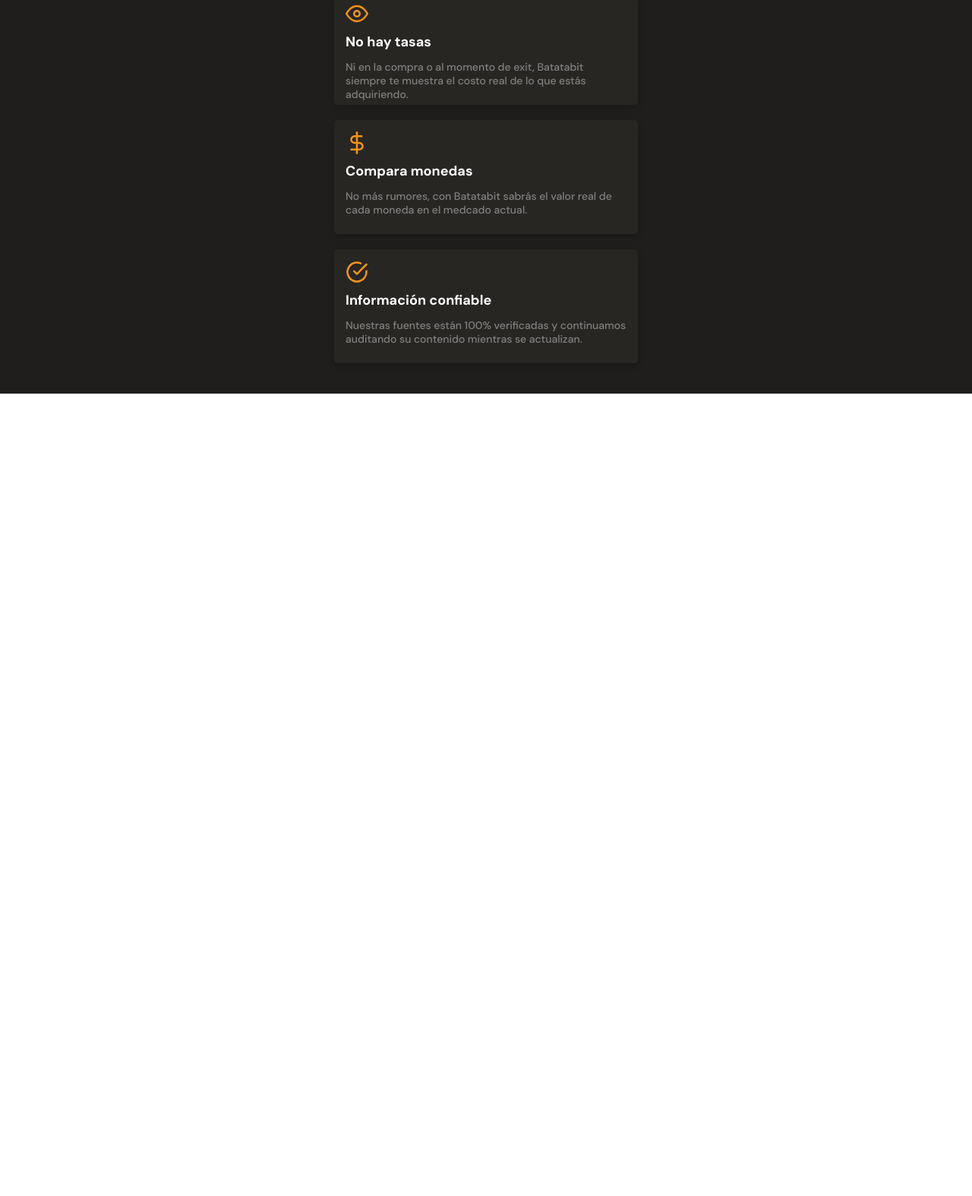
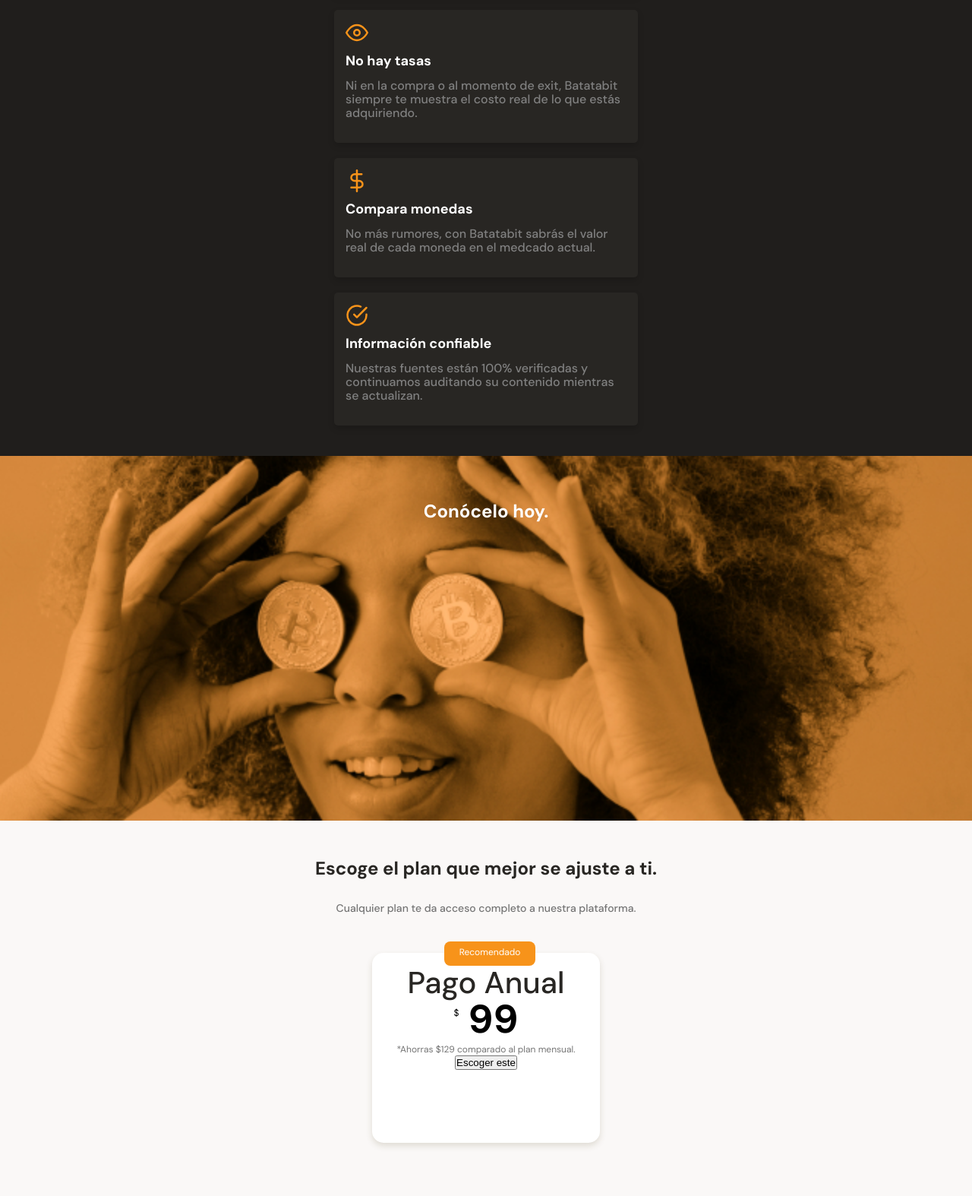
Before and after one commit to diazgdev/cursoResponsive, a plain HTML site: page index.html in a window 1280 px wide. Shown: the part 1932-3506 px from the top of the page at 76% size. Before the commit the page ends 2450 px from the top, so only its background shows below. Drawn offline with Linux system fonts and the light colour scheme.

Commit message:
estilos tarjetas de planes

```diff
--- a/index.html
+++ b/index.html
@@ -14,7 +14,7 @@
         <div class="header--title-container">
             <h1>La próxima revolución en el interecambio de criptomoneadas.</h1>
             <p>Batatabit te ayuda a navegar entre los diferentes precios y tendencias</p>
-            <a href="" class="header--button">Conoce nuestros planes <span></span> </a>
+            <a href="#plans" class="header--button">Conoce nuestros planes <span></span> </a>
         </div>
     </header>
     <main>
@@ -117,7 +117,26 @@
                     <p class="product--card-body">Nuestras fuentes están 100% verificadas y continuamos auditando su contenido mientras se actualizan.</p>
                 </article>
             </section>
-
+        </section>
+        <section class="bitcoin-img-container">
+            <h2>Conócelo hoy.</h2>
+        </section>
+        <section id="plans" class="main-plans-container">
+            <div class="plans--title">
+                <h2>Escoge el plan que mejor se ajuste a ti.</h2>
+                <p>Cualquier plan te da acceso completo a nuestra plataforma.</p>
+            </div>
+            <section class="plans-container--slider">
+                <article class="plans-container--card">
+                    <p class="recommended">Recomendado</p>
+                    <div class="plan-info-container">
+                        <h3 class="plan-card--title">Pago Anual</h3>
+                        <p class="plan-card--price"><span>$</span> 99</p>
+                        <p class="plan-card--saving">*Ahorras $129 comparado al plan mensual.</p>
+                        <button class="plan-card--ca">Escoger este <span></span></button>
+                    </div>
+                </article>
+            </section>
         </section>
 
     </main>
--- a/style.css
+++ b/style.css
@@ -27,6 +27,7 @@
 html {
     font-size: 62.5%;
     font-family: 'DM Sans', sans-serif;
+    scroll-behavior: smooth;
 }
 
 header {
@@ -360,7 +361,7 @@ main {
     width: 90%;
     min-width: 288px;
     max-width: 400px;
-    height: 150px;
+    min-height: 150px;
     margin: 15px auto;
     margin-bottom: 20px;
     padding: 15px;
@@ -389,10 +390,11 @@ main {
 }
 
 .product--card-body {
-    font-size: 1.4rem;
+    font-size: 1.6rem;
     font-weight: 500;
     line-height: 1.8rem;
     color: #808080;
+    padding-bottom: 15px;
 }
 
 .product-detail--card .eye {
@@ -427,3 +429,106 @@ main {
     background-position: center;
     background-repeat: no-repeat;
 }
+
+.bitcoin-img-container {
+    width: 100%;
+    min-width: 320px;
+    height: 60vh;
+    background-image: url(./assets/img/bitcoinbaby2x.jpg);
+    background-size: cover;
+    background-position: center;
+    background-repeat: no-repeat;
+    text-align: center;
+}
+
+.bitcoin-img-container h2 {
+    padding-top: 60px;
+    font-size: 2.4rem;
+    font-weight: bold;
+    line-height: 2.6rem;
+    color: var(--just-white);
+}
+
+.main-plans-container {
+    width: 100%;
+    min-width: 320px;
+    padding-bottom: 70px;
+    text-align: center;
+}
+
+.plans--title {
+    width: 90%;
+    min-width: 288px;
+    height: auto;
+    margin: 0 auto;
+    margin-bottom: 30px;
+}
+
+.plans--title h2 {
+    padding-top: 50px;
+    font-size: 2.4rem;
+    font-weight: bold;
+    line-height: 2.6rem;
+    color: var(--black);
+}
+
+.plans--title p {
+    padding-top: 30px;
+    font-size: 1.4rem;
+    font-weight: 500;
+    line-height: 1.8rem;
+    color: #757575;
+}
+
+.plans-container--card {
+    position: relative;
+    width: 70%;
+    min-width: 230px;
+    max-width: 300px;
+    height: 250px;
+    margin: 50px auto 0;
+    padding: 0 15px;
+    background-color: var(--just-white);
+    border-radius: 15px;
+    box-shadow: 0 4px 8px rgba(89, 73, 30, 0.16);
+}
+
+.recommended {
+    position: absolute;
+    left: calc(50% - 55px);
+    width: 120px;
+    height: 32px;
+    top: -15px;
+    background-color: var(--bitcoin-orange);
+    border-radius: 8px;
+    color: var(--just-white);
+    font-size: 1.2rem;
+    padding: 6px;
+}
+
+.plan-card--title {
+    padding-top: 30px;
+    font-size: 4rem;
+    font-weight: 500;
+    line-height: 1.8rem;
+    color: var(--black);
+}
+
+.plan-card--price {
+    padding: 5px 0;
+    font-size: 5.2rem;
+    font-weight: bold;
+    line-height: 5.3rem;
+    color: (var(--black));
+}
+
+.plan-card--price span {
+    font-size: 1.2rem;
+    font-weight: 300;
+    vertical-align: text-top;
+}
+
+.plan-card--saving {
+    font-size: 1.2rem;
+    color: #757575;
+}
```
